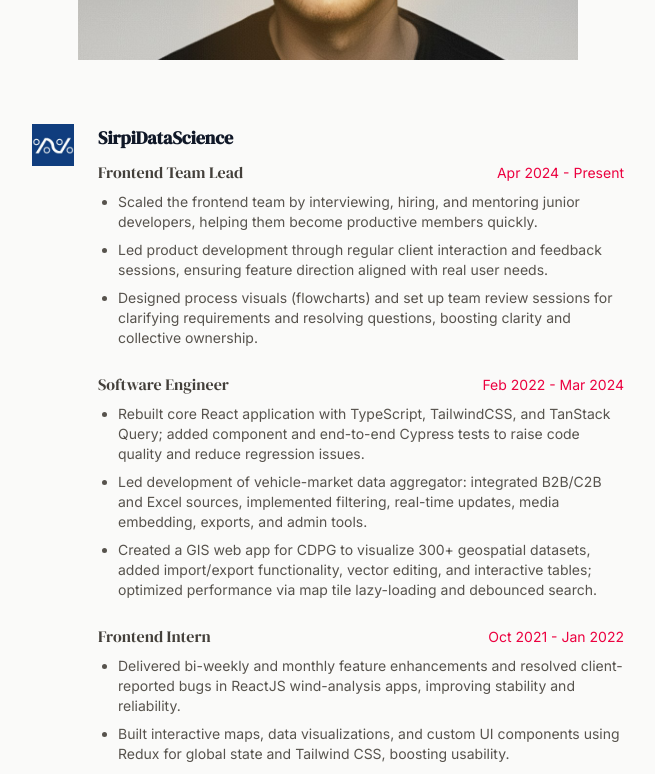
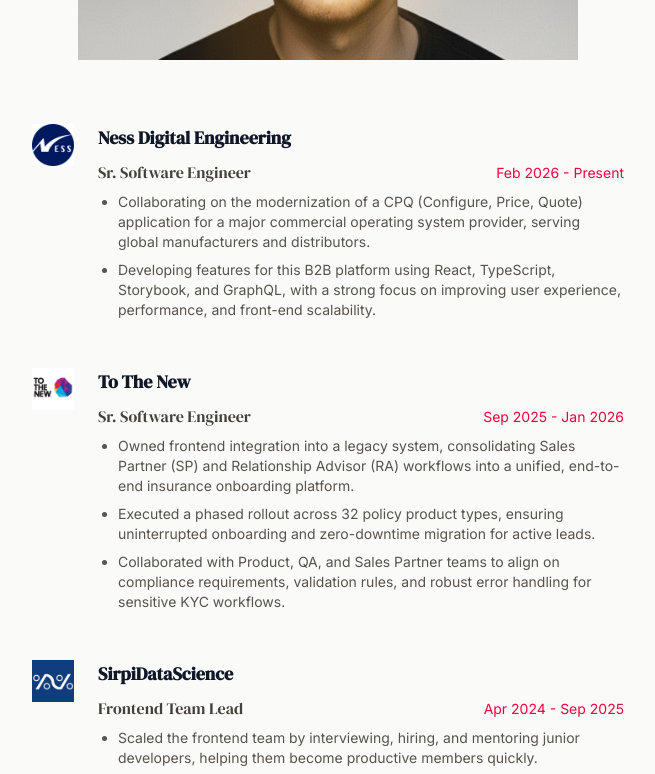
Before and after one commit to itsparasbisht/new-portfolio, a Next.js app: page /experience in a window 1280 px wide. Shown: the part 580-1354 px from the top of the page, without its empty margins (312-967 px from the left). Built offline with nearby package versions, Linux system fonts and the light colour scheme.

Commit message:
experience updated

```diff
--- a/src/app/experience/page.tsx
+++ b/src/app/experience/page.tsx
@@ -1,13 +1,42 @@
 import Image from "next/image";
 
 const experiences = [
+  {
+    logo: "/experience/ness.jpg",
+    company: "Ness Digital Engineering",
+    roles: [
+      {
+        role: "Sr. Software Engineer",
+        duration: "Feb 2026 - Present",
+        description: [
+          "Collaborating on the modernization of a CPQ (Configure, Price, Quote) application for a major commercial operating system provider, serving global manufacturers and distributors.",
+          "Developing features for this B2B platform using React, TypeScript, Storybook, and GraphQL, with a strong focus on improving user experience, performance, and front-end scalability.",
+        ],
+      },
+    ],
+  },
+  {
+    logo: "/experience/tothenew.jpg",
+    company: "To The New",
+    roles: [
+      {
+        role: "Sr. Software Engineer",
+        duration: "Sep 2025 - Jan 2026",
+        description: [
+          "Owned frontend integration into a legacy system, consolidating Sales Partner (SP) and Relationship Advisor (RA) workflows into a unified, end-to-end insurance onboarding platform.",
+          "Executed a phased rollout across 32 policy product types, ensuring uninterrupted onboarding and zero-downtime migration for active leads.",
+          "Collaborated with Product, QA, and Sales Partner teams to align on compliance requirements, validation rules, and robust error handling for sensitive KYC workflows.",
+        ],
+      },
+    ],
+  },
   {
     logo: "/experience/sirpi.jpg",
     company: "SirpiDataScience",
     roles: [
       {
         role: "Frontend Team Lead",
-        duration: "Apr 2024 - Present",
+        duration: "Apr 2024 - Sep 2025",
         description: [
           "Scaled the frontend team by interviewing, hiring, and mentoring junior developers, helping them become productive members quickly.",
           "Led product development through regular client interaction and feedback sessions, ensuring feature direction aligned with real user needs.",
```
Also changed, not shown: public/experience/ness.jpg (added), public/experience/tothenew.jpg (added).
